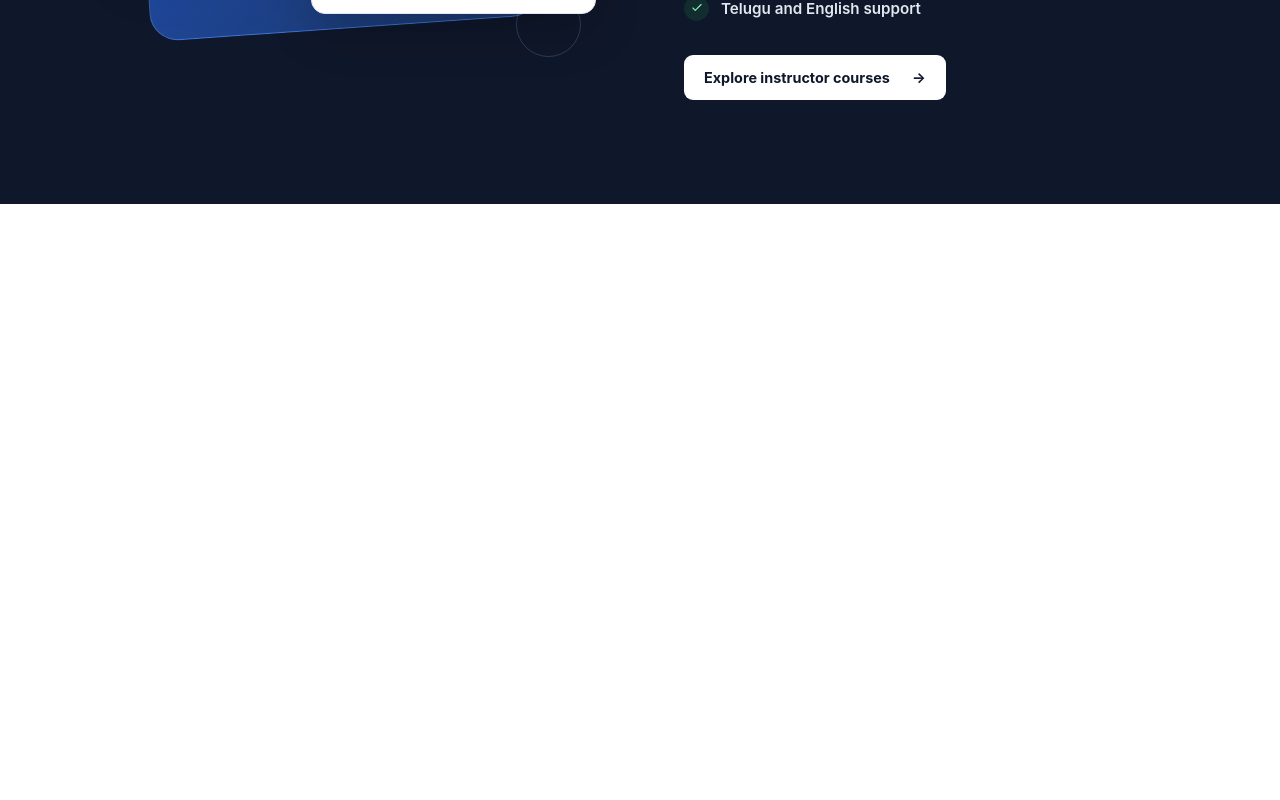
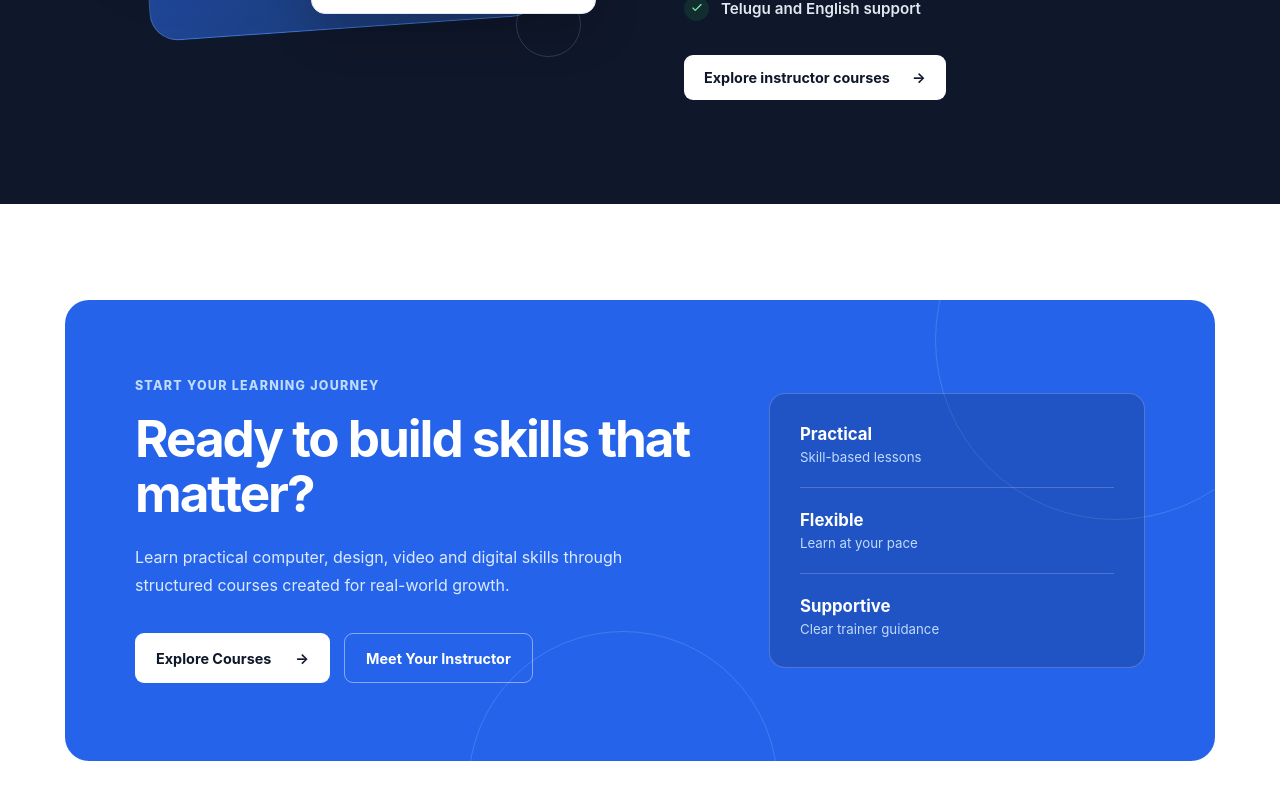
Before and after one commit to Hima-Varshitha/PR-Learning-Lab, a React (Vite) app in the folder client/: page / in a window 1280 px wide. Shown: the part 3812-4612 px from the top of the page. Before the commit the page ends 4016 px from the top, so only its background shows below. Built offline with nearby package versions, Linux system fonts and the light colour scheme.

Commit message:
Add landing page call to action section

```diff
--- a/client/src/App.jsx
+++ b/client/src/App.jsx
@@ -4,6 +4,7 @@ import FeaturedCourses from "./components/FeaturedCourses";
 import WhyChooseUs from "./components/WhyChooseUs";
 import CourseCategories from "./components/CourseCategories";
 import InstructorSection from "./components/InstructorSection";
+import CallToAction from "./components/CallToAction";
 
 function App() {
   return (
@@ -16,6 +17,7 @@ function App() {
         <WhyChooseUs />
         <CourseCategories />
         <InstructorSection />
+        <CallToAction />
       </main>
     </>
   );
--- /dev/null
+++ b/client/src/components/CallToAction.css
@@ -0,0 +1,206 @@
+.cta-section {
+  padding: 96px 24px;
+  background-color: #ffffff;
+}
+
+.cta-container {
+  position: relative;
+  width: 100%;
+  max-width: 1150px;
+  margin: 0 auto;
+  padding: 78px 70px;
+  overflow: hidden;
+  display: grid;
+  grid-template-columns: 1.2fr 0.8fr;
+  gap: 70px;
+  align-items: center;
+  background-color: #2563eb;
+  border-radius: 24px;
+}
+
+.cta-content {
+  position: relative;
+  z-index: 2;
+}
+
+.cta-label {
+  margin: 0 0 18px;
+  color: #bfdbfe;
+  font-size: 0.78rem;
+  font-weight: 800;
+  letter-spacing: 0.1em;
+}
+
+.cta-content h2 {
+  max-width: 620px;
+  margin: 0;
+  color: #ffffff;
+  font-size: clamp(2rem, 4vw, 3.4rem);
+  font-weight: 750;
+  line-height: 1.08;
+  letter-spacing: -0.04em;
+}
+
+.cta-description {
+  max-width: 610px;
+  margin: 22px 0 0;
+  color: #dbeafe;
+  font-size: 1rem;
+  line-height: 1.75;
+}
+
+.cta-actions {
+  margin-top: 34px;
+  display: flex;
+  gap: 14px;
+  flex-wrap: wrap;
+}
+
+.cta-primary-button,
+.cta-secondary-button {
+  min-height: 50px;
+  padding: 0 21px;
+  display: inline-flex;
+  align-items: center;
+  justify-content: center;
+  border-radius: 9px;
+  text-decoration: none;
+  font-size: 0.9rem;
+  font-weight: 700;
+  transition:
+    transform 0.2s ease,
+    background-color 0.2s ease;
+}
+
+.cta-primary-button {
+  gap: 24px;
+  color: #0f172a;
+  background-color: #ffffff;
+}
+
+.cta-primary-button:hover {
+  background-color: #eff6ff;
+  transform: translateY(-2px);
+}
+
+.cta-secondary-button {
+  color: #ffffff;
+  border: 1px solid rgba(255, 255, 255, 0.45);
+}
+
+.cta-secondary-button:hover {
+  background-color: rgba(255, 255, 255, 0.1);
+  transform: translateY(-2px);
+}
+
+.cta-primary-button:focus-visible,
+.cta-secondary-button:focus-visible {
+  outline: 3px solid #bfdbfe;
+  outline-offset: 4px;
+}
+
+.cta-summary {
+  position: relative;
+  z-index: 2;
+  padding: 30px;
+  background-color: rgba(15, 23, 42, 0.2);
+  border: 1px solid rgba(255, 255, 255, 0.22);
+  border-radius: 16px;
+}
+
+.cta-summary-item {
+  display: grid;
+  gap: 5px;
+}
+
+.cta-summary-item strong {
+  color: #ffffff;
+  font-size: 1.05rem;
+}
+
+.cta-summary-item span {
+  color: #bfdbfe;
+  font-size: 0.83rem;
+}
+
+.cta-summary-divider {
+  height: 1px;
+  margin: 22px 0;
+  background-color: rgba(255, 255, 255, 0.2);
+}
+
+.cta-decoration {
+  position: absolute;
+  border: 1px solid rgba(255, 255, 255, 0.15);
+  border-radius: 50%;
+}
+
+.cta-decoration-one {
+  top: -140px;
+  right: -80px;
+  width: 360px;
+  height: 360px;
+}
+
+.cta-decoration-two {
+  bottom: -180px;
+  left: 35%;
+  width: 310px;
+  height: 310px;
+}
+
+@media (max-width: 900px) {
+  .cta-container {
+    padding: 64px 48px;
+    grid-template-columns: 1fr;
+    gap: 42px;
+  }
+
+  .cta-summary {
+    display: grid;
+    grid-template-columns: repeat(3, 1fr);
+    gap: 22px;
+  }
+
+  .cta-summary-divider {
+    display: none;
+  }
+}
+
+@media (max-width: 600px) {
+  .cta-section {
+    padding: 72px 16px;
+  }
+
+  .cta-container {
+    padding: 50px 24px;
+    border-radius: 18px;
+  }
+
+  .cta-content h2 {
+    font-size: 2.1rem;
+  }
+
+  .cta-actions {
+    flex-direction: column;
+  }
+
+  .cta-primary-button,
+  .cta-secondary-button {
+    width: 100%;
+  }
+
+  .cta-summary {
+    grid-template-columns: 1fr;
+    gap: 0;
+  }
+
+  .cta-summary-divider {
+    display: block;
+    margin: 18px 0;
+  }
+
+  .cta-decoration-one {
+    right: -200px;
+  }
+}
--- /dev/null
+++ b/client/src/components/CallToAction.jsx
@@ -0,0 +1,62 @@
+import "./CallToAction.css";
+
+function CallToAction() {
+  return (
+    <section
+      className="cta-section"
+      aria-labelledby="cta-heading"
+    >
+      <div className="cta-container">
+        <div className="cta-decoration cta-decoration-one" />
+        <div className="cta-decoration cta-decoration-two" />
+
+        <div className="cta-content">
+          <p className="cta-label">START YOUR LEARNING JOURNEY</p>
+
+          <h2 id="cta-heading">
+            Ready to build skills that matter?
+          </h2>
+
+          <p className="cta-description">
+            Learn practical computer, design, video and digital skills through
+            structured courses created for real-world growth.
+          </p>
+
+          <div className="cta-actions">
+            <a className="cta-primary-button" href="#courses">
+              Explore Courses
+              <span aria-hidden="true">→</span>
+            </a>
+
+            <a className="cta-secondary-button" href="#instructor">
+              Meet Your Instructor
+            </a>
+          </div>
+        </div>
+
+        <div className="cta-summary" aria-label="Learning benefits">
+          <div className="cta-summary-item">
+            <strong>Practical</strong>
+            <span>Skill-based lessons</span>
+          </div>
+
+          <div className="cta-summary-divider" />
+
+          <div className="cta-summary-item">
+            <strong>Flexible</strong>
+            <span>Learn at your pace</span>
+          </div>
+
+          <div className="cta-summary-divider" />
+
+          <div className="cta-summary-item">
+            <strong>Supportive</strong>
+            <span>Clear trainer guidance</span>
+          </div>
+        </div>
+      </div>
+    </section>
+  );
+}
+
+export default CallToAction;
```
